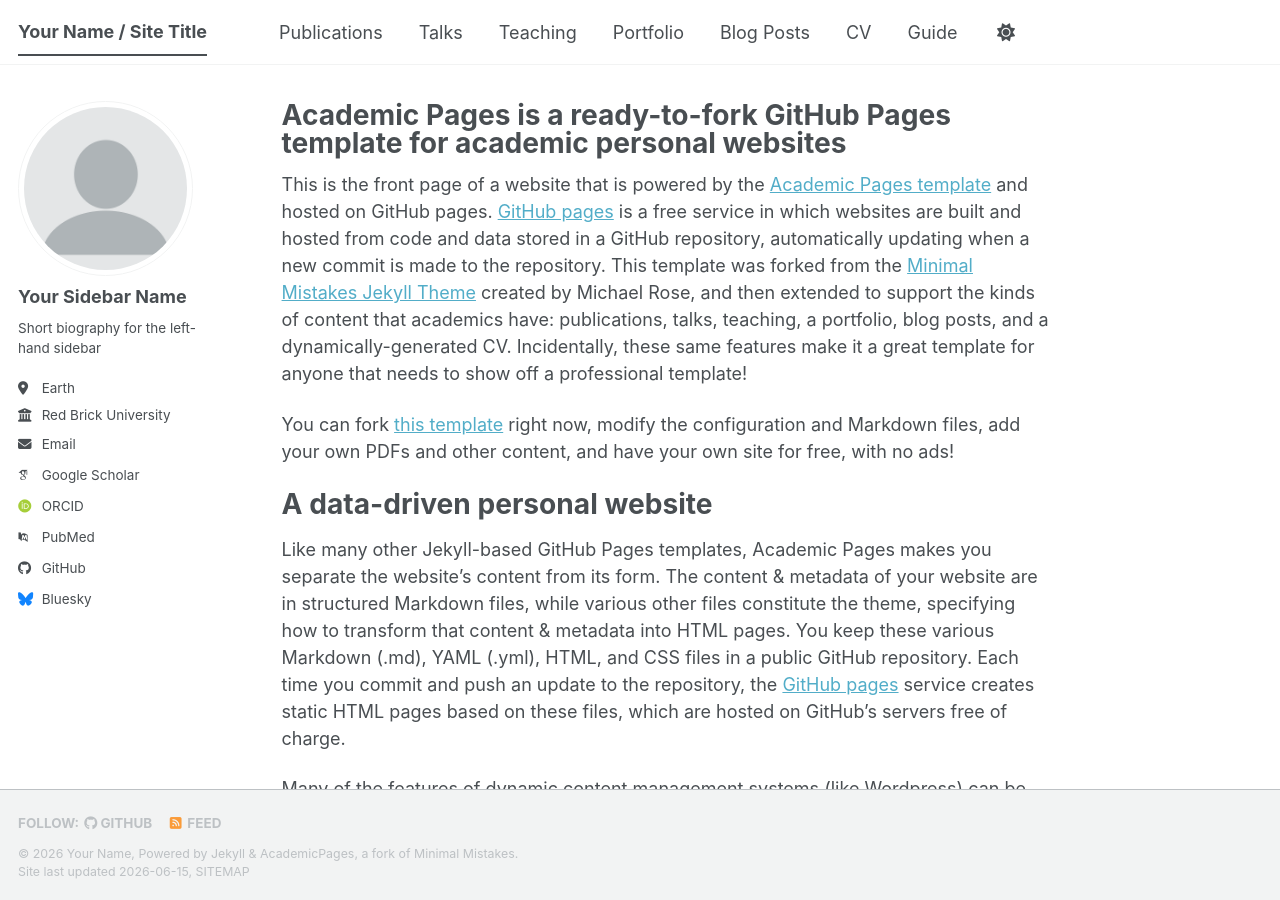
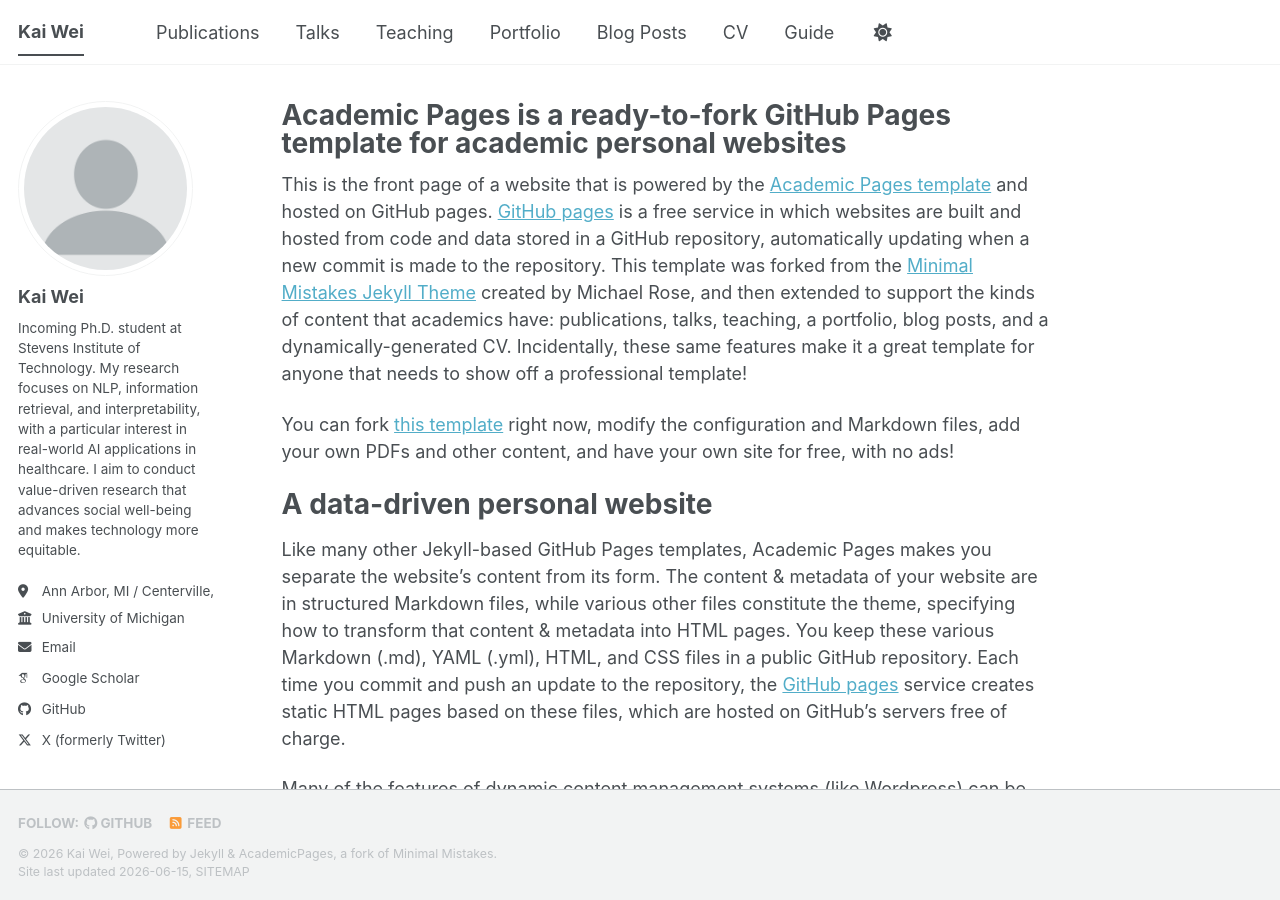
Before and after one commit to weikai202/weikai202.github.io, a Jekyll site: the page built from _pages/about.md, in a window 1280 px wide and 900 px high. Built offline with Jekyll 4.4.1, drawn with Linux system fonts in a browser that asks for light colours; some web fonts are replaced; a script bundle is joined from its source files by our own code; library files that are not in the unit come from our copies.

Commit message:
Update _config.yml

```diff
--- a/_config.yml
+++ b/_config.yml
@@ -8,40 +8,36 @@
 
 # Basic Site Settings
 locale                   : "en-US"
-site_theme               : "default" # The available themes options are "default", "air", "sunrise", "mint", "dirt" and "contrast"
-title                    : "Your Name / Site Title"
+site_theme               : "default"
+title                    : "Kai Wei"
 title_separator          : "-"
-name                     : &name "Your Name"
-description              : &description "Your Name's academic portfolio"   # Update this with a general description of your site, this is the default if not overridden by a page
-url                      : https://academicpages.github.io # The base hostname & protocol for your site e.g. "https://[your GitHub username].github.io",
-                                                           # or if you already have some other page hosted on Github then use "https://[your GitHub username].github.io/[Your Repo Name]"
-baseurl                  : "" # the subpath of your site, e.g. "/blog"
-repository               : "academicpages/academicpages.github.io"
+name                     : &name "Kai Wei"
+description              : &description "Kai's academic portfolio"
+url                      : "https://weikai202.github.io"
+baseurl                  : ""
+repository               : "weikai202/weikai202.github.io"
 
 # Site Author - The following control what appear as part of the author content on the side bar.
 #               If a field is blank the icon and link will not appear, otherwise it will be shown.
 #               Additional customization can be done by editing /_includes/author-profile.html
 author:
-  # Biographic information
   avatar           : "profile.png"
-  name             : "Your Sidebar Name"
-  pronouns         : # example: "she/her"
-  bio              : "Short biography for the left-hand sidebar"
-  location         : "Earth"
-  employer         : "Red Brick University"
-  uri              : # URL
-  email            : "none@example.org"
+  name             : "Kai Wei"
+  pronouns         :
+  bio: "Incoming Ph.D. student at Stevens Institute of Technology. My research focuses on NLP, information retrieval, and interpretability, with a particular interest in real-world AI applications in healthcare. I aim to conduct value-driven research that advances social well-being and makes technology more equitable."
+  location         : "Ann Arbor, MI / Centerville, OH"
+  employer         : "University of Michigan"
+  uri              :
+  email            : "weikai@umich.edu"
 
   # Academic websites
   academia         : # URL
   arxiv            : # URL - Update with the correct link to your profile
-  googlescholar    : "https://scholar.google.com/citations?user=PS_CX0AAAAAJ"
+  googlescholar    : "https://scholar.google.com/citations?user=bAJUnPUAAAAJ&hl=en"
   inspire-hep      : # URL
   impactstory      : # URL
-  orcid            : "https://orcid.org/yourorcidurl"
   semantic         : # URL
   ssrn             : # URL
-  pubmed           : "https://www.ncbi.nlm.nih.gov/pubmed/?term=john+snow"
   researchgate     : # URL
   scopus           : # URL
   zotero           : # URL
@@ -51,13 +47,13 @@ author:
   bitbucket        : # Username - Update with your username on the site
   codepen          : # Username
   dribbble         : # Username
-  github           : "academicpages"
+  github           : "https://github.com/weikai202"
   kaggle           : # Username
   stackoverflow    : # User number or user number and name (i.e., use "1" or "1/jeff-atwood")
 
   # Social media
   artstation       : # Username
-  bluesky          : "bsky.app" # Replace this with you Bluesky username
+  bluesky          :
   facebook         : # Username
   flickr           : # Username
   foursquare       : # Username
@@ -74,7 +70,7 @@ author:
   steam            : # Username
   telegram         : # URL
   tumblr           : # Username
-  twitter          : # Username for X / Twitter
+  twitter          : "https://x.com/KaiWei02"
   vine             : # Username
   weibo            : # Username
   wikipedia        : # Username
```
